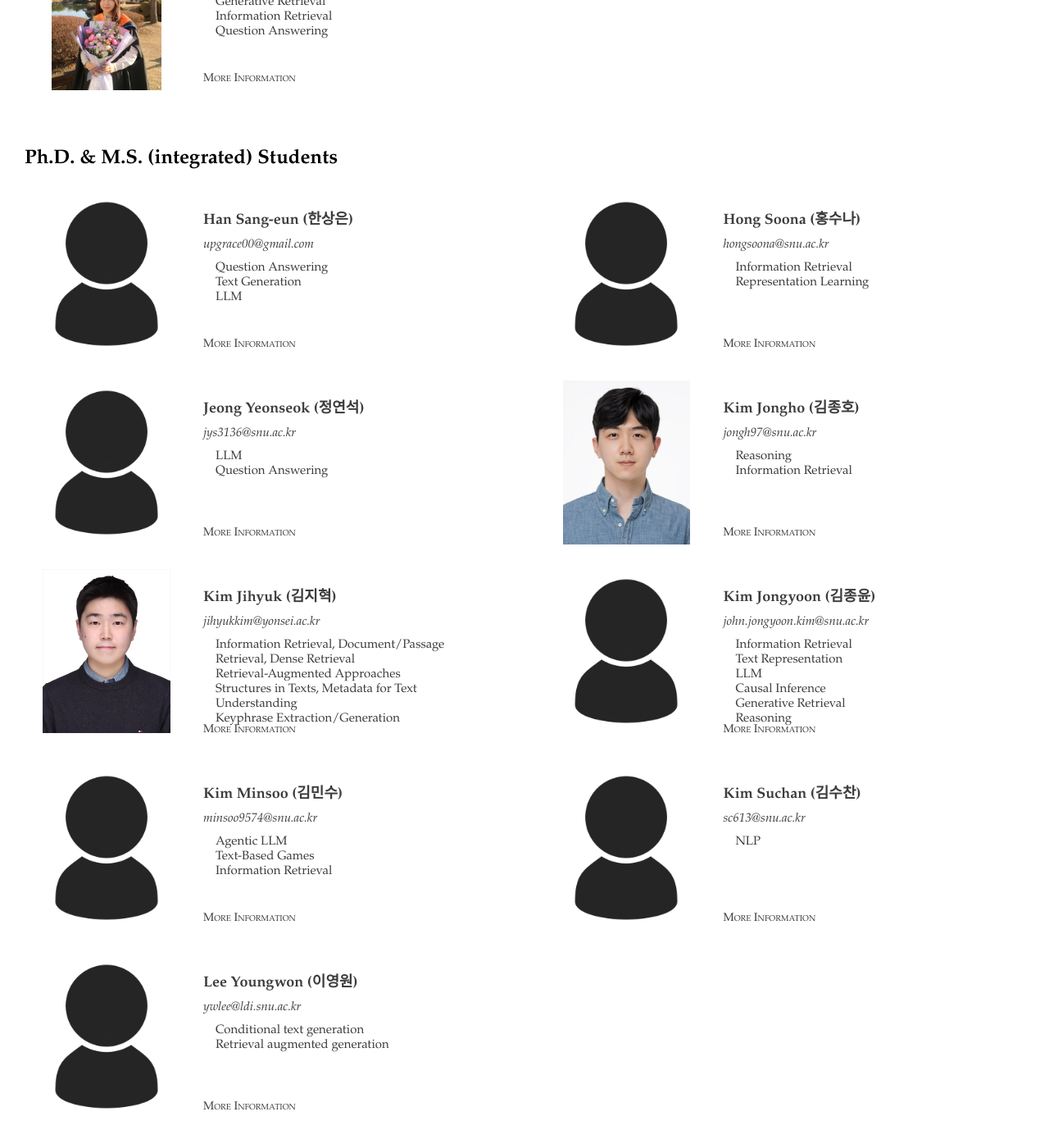
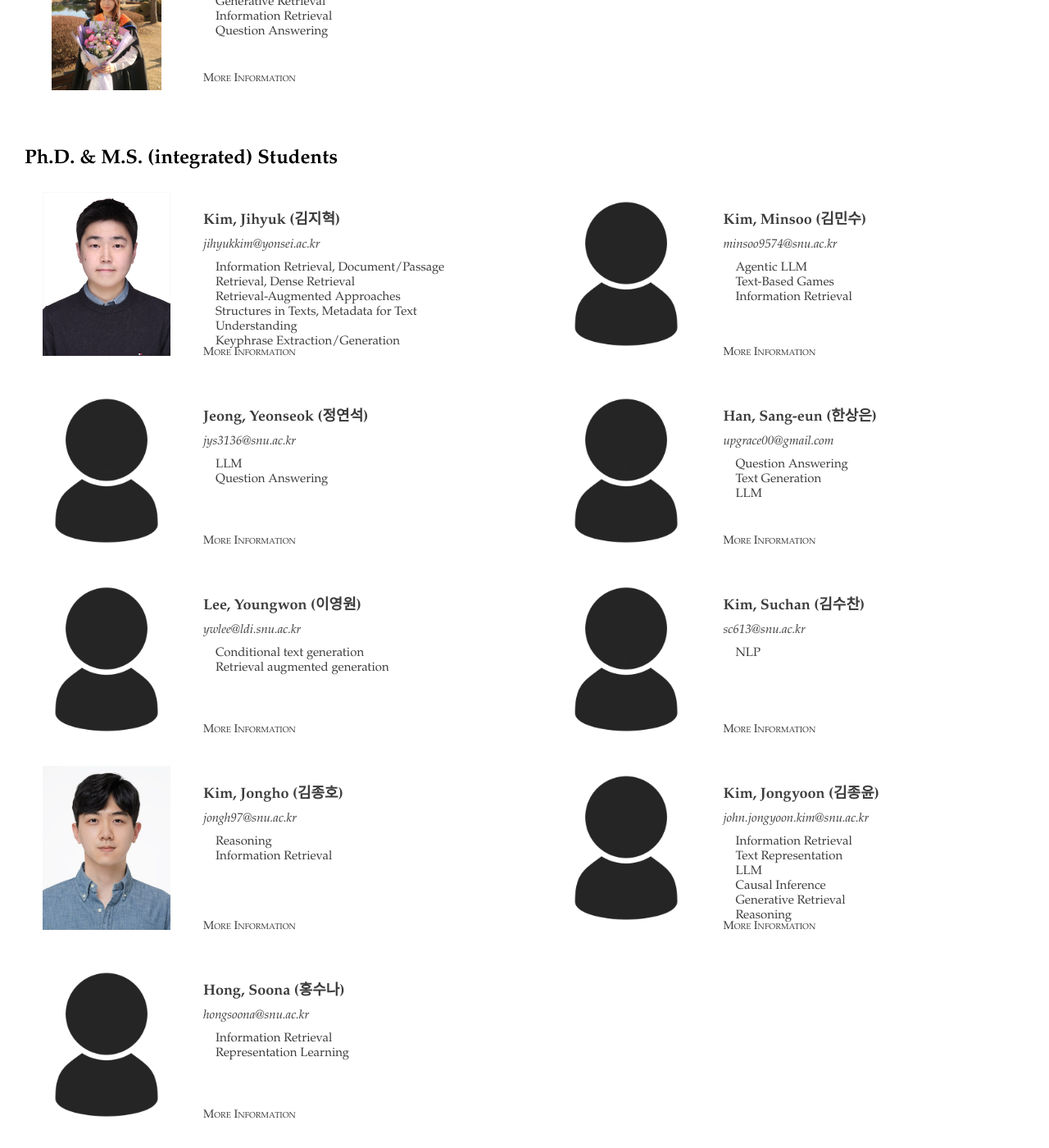
Before and after one commit to ldilab/ldilab.github.io, a Jekyll site: the page built from people.html, in a window 1280 px wide and 1400 px high, scrolled down 1426 px. Shown: the whole window at 82% size. Built offline with Jekyll 4.4.1, drawn with Linux system fonts in a browser that asks for light colours; some of the changed text lies outside the part shown.

Commit message:
update 'people' section

```diff
--- a/people.html
+++ b/people.html
@@ -11,7 +11,7 @@ sitemap: true
         <div class="people-content">
             <div class="people-category">{{ category.category }}</div>
             <div class="people-list">
-                {% assign people = site.people | where: 'position', category.name %}
+                {% assign people = site.people | where: 'position', category.name | sort: 'timestamp' %}
                 {% for member in people %}
                 <div class="person" onclick="location.href='{{ site.url }}{{ site.baseurl }}{{ member.url }}';" style="cursor: pointer;">
                     <div class="person-image-container">
@@ -19,8 +19,11 @@ sitemap: true
                             alt="{{ member.name }}">
                     </div>
                     <div class="person-info-container">
-                        <div class="person-name">{{ member.name }} ({{ member.korean_name }})</div>
-                        <a class="person-mail" href="mailto:mail@mail.com">{{ member.mail }}</a>
+                        <div class="person-name">
+                            {% assign name_parts = member.name | split: ' ' %}
+                            {{ name_parts | first }}, {{ name_parts | last }} ({{ member.korean_name }})
+                          </div>
+                        <a class="person-mail" href="mailto:{{ member.mail }}">{{ member.mail }}</a>
                         <ul class="person-interests">
                             {% for interest in member.interests %}
                             <li>{{ interest }}</li>
@@ -38,7 +41,7 @@ sitemap: true
 
         {% for alumnis-type in site.data.alumnis %}
         <div class="people-content">
-            <div class="people-category-alumni">Alumnis ({{ alumnis-type.type }})</div>
+            <div class="people-category-alumni">Alumni ({{ alumnis-type.type }})</div>
             <div class="people-list">
                 {% for alumni in alumnis-type.alumnis %}
                     {% if alumni.website %}
```
